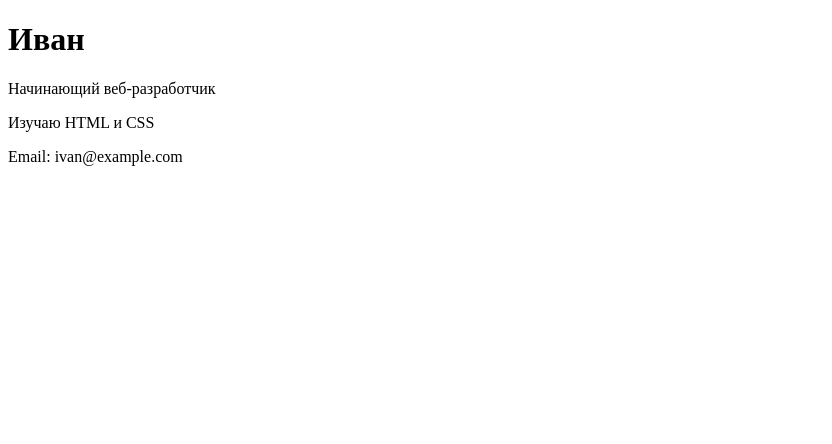
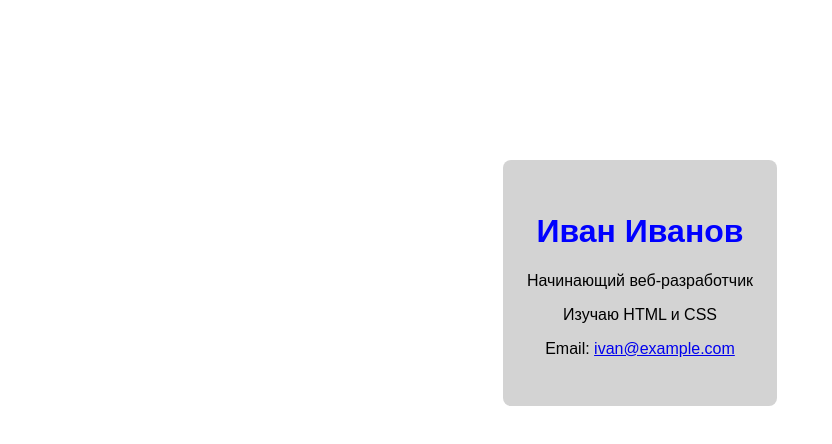
Before and after one commit to AlexAkkerman/grok-web-start, a plain HTML site: page index.html in a window 1280 px wide. Shown: the whole page, without its empty margins (0-832 px from the left). Drawn offline with Linux system fonts and the light colour scheme.

Commit message:
first task

```diff
--- a/index.html
+++ b/index.html
@@ -8,10 +8,10 @@
 </head>
 <body>
   <div class="card">
-    <h1>Иван </h1>
+    <h1>Иван Иванов </h1>
     <p>Начинающий веб-разработчик</p>
     <p>Изучаю HTML и CSS</p>
-    <p>Email: ivan@example.com</p>
+    <p>Email: <a href="mailto:">ivan@example.com</a></p>
   </div>
 </body>
 </html>
--- a/style.css
+++ b/style.css
@@ -0,0 +1,24 @@
+.card {
+    width:max-content;
+    background-color: lightgrey;
+    margin:0px auto;
+    text-align: center;
+    padding:2rem 1.5rem;
+    margin-top:10rem;
+    border-radius: 0.5rem;
+    cursor: pointer;
+
+}
+
+.card:hover {
+    box-shadow:  4px 8px rgba(0,0,0,0.5);
+}
+
+.card h1 {
+    color:blue;
+    font-family: sans-serif;
+}
+
+.card p {
+    font-family: sans-serif;
+}
```
